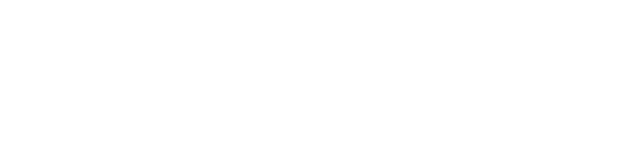
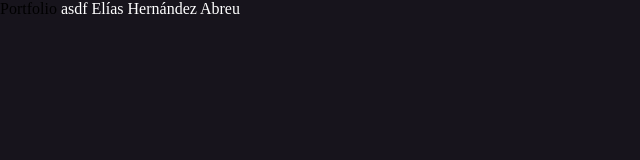
Before and after one commit to neyhden/neyhden, a plain HTML site: page docs/index.html in a window 1280 px wide. Shown: the whole page, without its empty margins (0-640 px from the left). Drawn offline with Linux system fonts and the light colour scheme.

Commit message:
portfolio

```diff
--- a/docs/index.html
+++ b/docs/index.html
@@ -1,7 +1,13 @@
 <!DOCTYPE html>
 <html>
     <head>
+        <script src="index.js"></script>
+        <title>Portfolio</title>
+        <link rel="stylesheet" href="style.css">
     </head>
     <body>
+        <header>asdf</header>
+        <h1>Elías</h1>
+        <h2>Hernández Abreu</h2>
     </body>
 </html>
--- /dev/null
+++ b/docs/style.css
@@ -0,0 +1,8 @@
+* {
+    all: unset;
+}
+
+body {
+    background: #17141C;
+    color: white;
+}
```
Also changed, not shown: README.md, docs/index.js (added).
